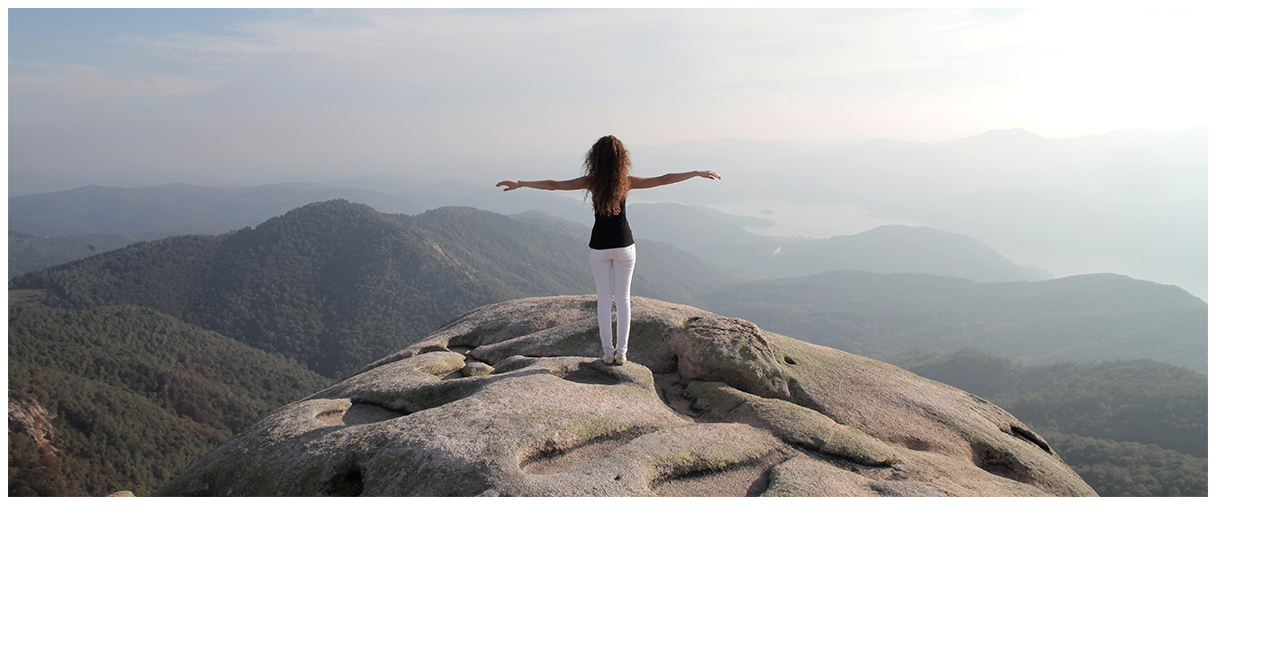
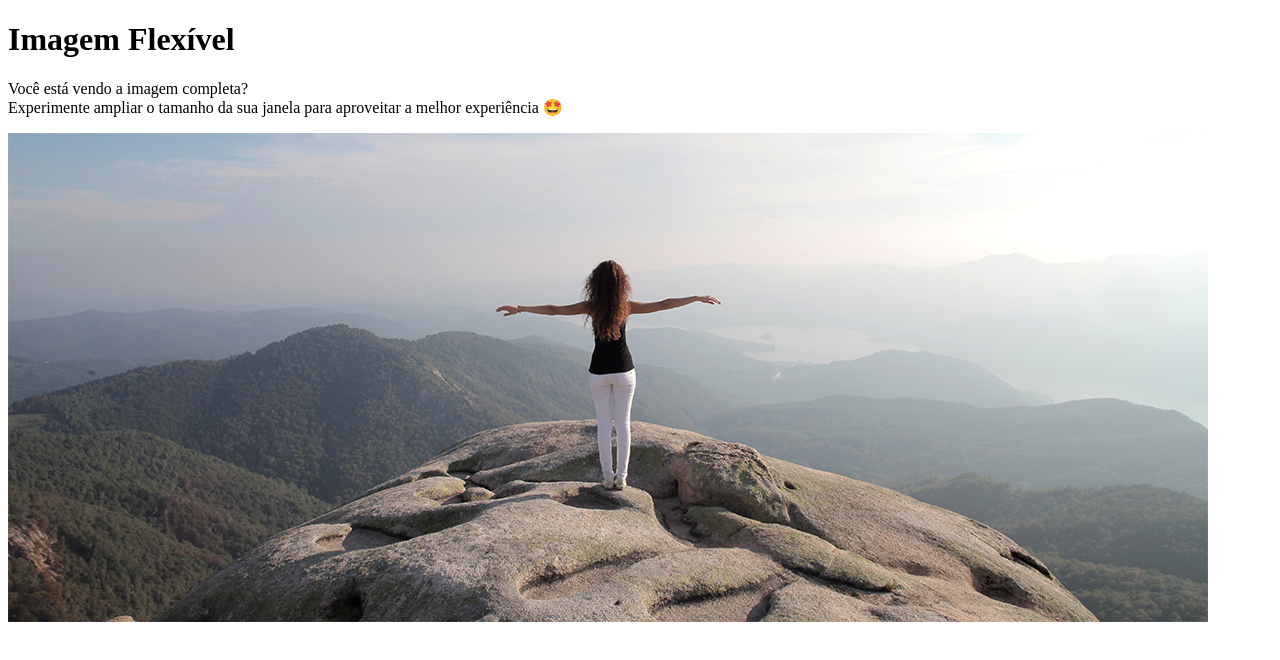
Before and after one commit to carlafirmino/d007, a plain HTML site: page index.html in a window 1280 px wide. Drawn offline with Linux system fonts and the light colour scheme.

Commit message:
adding text

```diff
--- a/index.html
+++ b/index.html
@@ -6,6 +6,11 @@
     <title>Imagem Flexível</title>
   </head>
   <body>
+    <h1>Imagem Flexível</h1>
+    <p>
+      Você está vendo a imagem completa? <br />Experimente ampliar o tamanho da
+      sua janela para aproveitar a melhor experiência &#129321;
+    </p>
     <picture>
       <source
         media="(max-width: 750px)"
```
